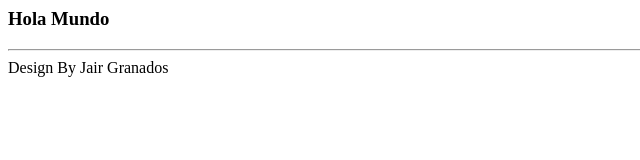
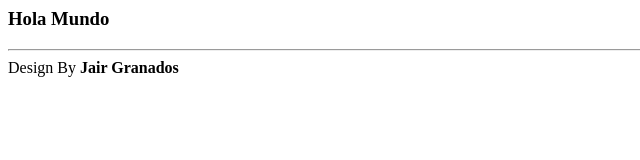
Before and after one commit to jewelco/mytestgit, a plain HTML site: page index.html in a window 1280 px wide. Shown: the full height of the page, 0-640 px from the left. Drawn offline with Linux system fonts and the light colour scheme.

Commit message:
actualice mi nombre en negrita en el index

```diff
--- a/index.html
+++ b/index.html
@@ -5,6 +5,6 @@
 <body id="index" onload="">
 	<h3>Hola Mundo</h3>
 	<hr/>
-	Design By Jair Granados
+	Design By <strong>Jair Granados</strong>
 </body>
 </html>
```
